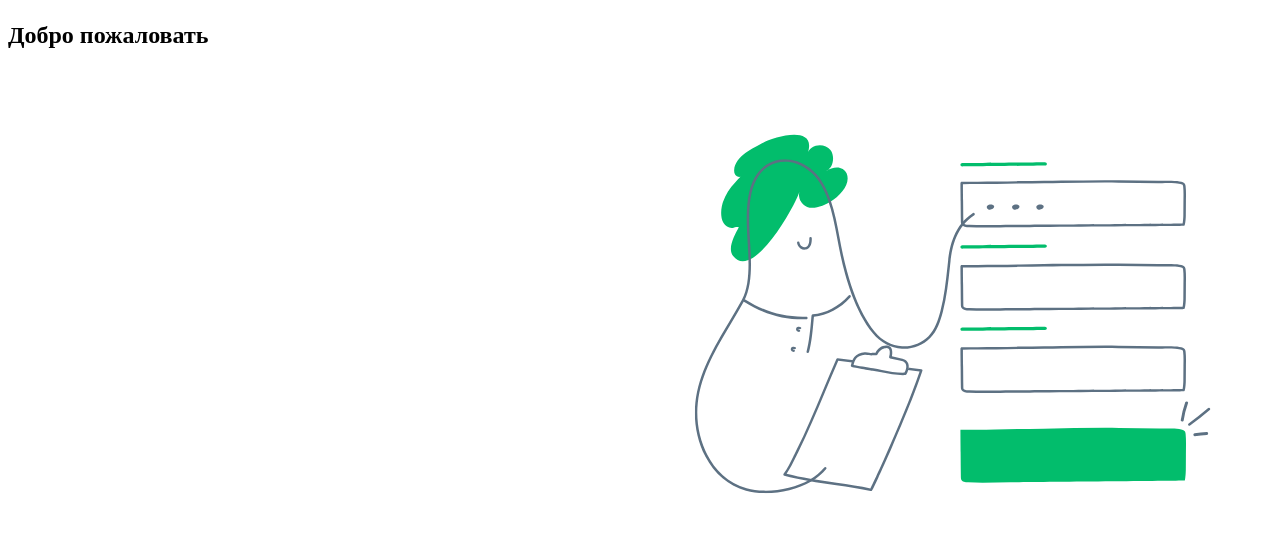
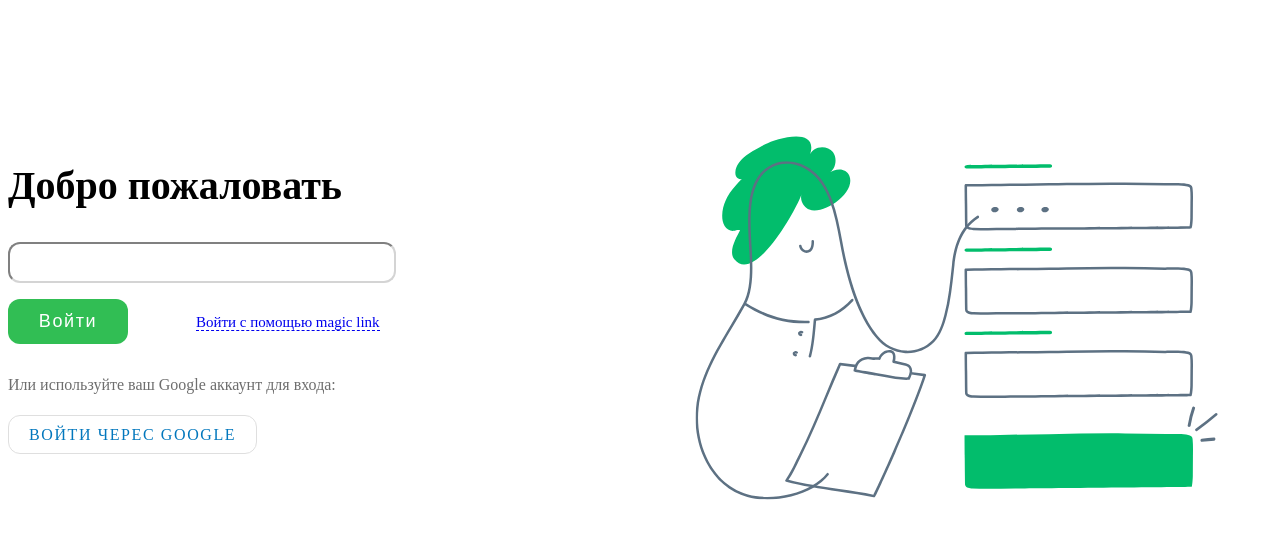
Before and after one commit to AnnSharabarina/metacommerce, a plain HTML site: page index.html in a window 1280 px wide. Shown: the part 54-592 px from the top of the page. Drawn offline with Linux system fonts and the light colour scheme.

Commit message:
заверстала основное

```diff
--- a/index.html
+++ b/index.html
@@ -39,14 +39,23 @@
     </header>
     <main>
         <section class="container main-container flex-center">
-            <div class="col">
-                <div class="row">
+                <div class="col">
                     <h1 class="title">
                         Добро пожаловать
                     </h1>
+                    <div class="field">
+                    <input class="input-field" type="text">
+                    </div>
+                    <div class="sign">
+                        <button class="button-sign">
+                            Войти
+                        </button>
 
+                        <a class="link" href="/"> Войти c помощью magic link </a>
+                        <p class="text">Или используйте ваш Google аккаунт для входа:</p>
+                        <a href="/" class="google">Войти черес Google</a>
+                    </div>
                 </div>
-            </div>
             <div class="col">
                 <div class="img-svg">
                     <img src="./img/login.svg" class="">
--- a/style.css
+++ b/style.css
@@ -9,22 +9,60 @@ body {
   margin: 0 auto;
   flex-wrap: wrap;
 }
-.row {
-  display: flex;
-  flex-direction: row;
-  justify-content: space-between;
-}
+
 .col {
-    width: 50%
+  width: 50%;
 }
 .flex-center {
   justify-content: center;
 }
 
 .img-svg {
-    width: 39rem;
-    display: inline-block;
+  width: 100%;
 }
-.title  {
-
+.title {
+  margin-top: 10rem;
+  font-size: 2.5rem;
 }
+.input-field {
+  width: 380px;
+  height: 35px;
+  border-radius: 12px;
+  font-size: 18px;
+  border-color: #d4d4d4;
+}
+.button-sign {
+  background-color: #31be54;
+  width: 120px;
+  height: 45px;
+  border-radius: 12px;
+  border-color: transparent;
+  color: #fff;
+  font-size: 18px;
+  letter-spacing: 1.6px;
+}
+.sign {
+  margin-top: 1rem;
+}
+.link {
+  text-decoration: none;
+  border-bottom: 1px dashed;
+  margin-left: 4rem;
+  font-size: 15px;
+}
+.text {
+  color: #6e6e6e;
+  margin-top: 2rem;
+  margin-bottom: 2rem;
+}
+.google {
+  border: 1px solid #dfdfdf;
+  padding: 10px 20px;
+  letter-spacing: 1.6px;
+  text-transform: uppercase;
+  border-radius: 12px;
+  font-size: 1rem;
+  text-decoration: none;
+  color: #0277bd;
+  margin-top: 3rem;
+}
```
Lines whose indentation alone changed are shown as unchanged.
